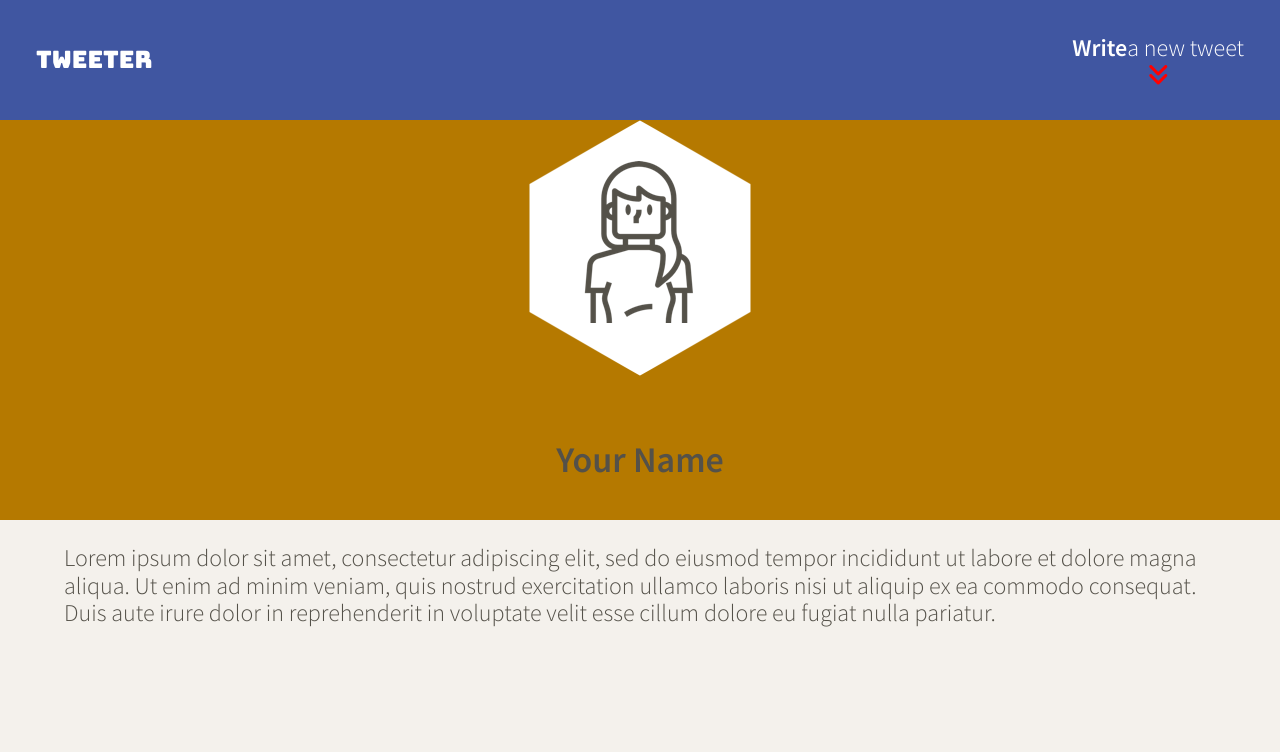
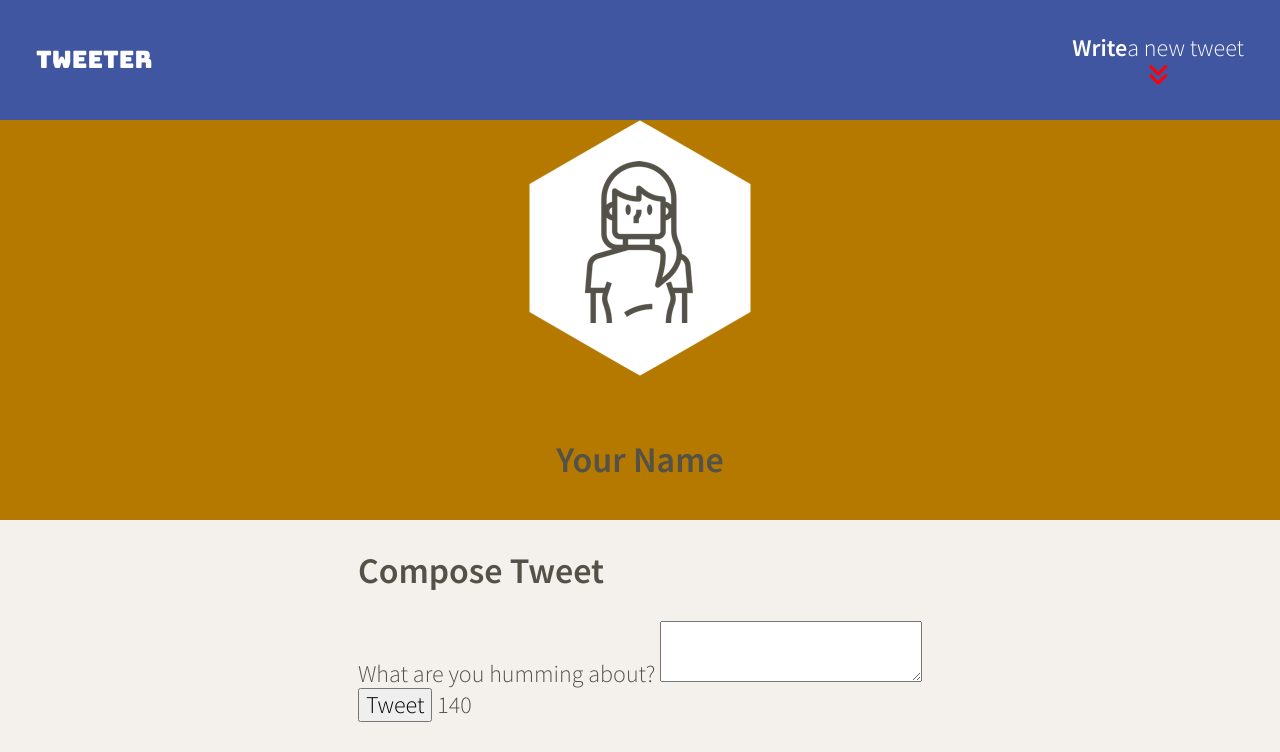
Before and after one commit to sonia0409/Tweeter, a website: page public/index.html in a window 1280 px wide. Drawn offline with nearby package versions, Linux system fonts and the light colour scheme.

Commit message:
main content added: action and method added to the section

```diff
--- a/public/index.html
+++ b/public/index.html
@@ -48,9 +48,17 @@
 
     <!-- Page-specific (main) content here -->
     <main class="container">
-      <p>Lorem ipsum dolor sit amet, consectetur adipiscing elit, sed do eiusmod tempor incididunt ut labore et dolore magna aliqua. Ut enim ad minim veniam, quis nostrud exercitation ullamco laboris nisi ut aliquip ex ea commodo consequat. Duis aute irure dolor in reprehenderit in voluptate velit esse cillum dolore eu fugiat nulla pariatur.
-
-      </p>
+      <section class="new-tweet">
+        <h2>Compose Tweet</h2>
+        <form method="POST" action="/tweets">
+          <label for="tweet-text">What are you humming about?</label>
+          <textarea name="text" id="tweet-text"></textarea>
+          <div>
+            <button type="submit">Tweet</button>
+            <output name="counter" class="counter" for="tweet-text">140</output>
+          </div>
+        </form>
+      </section>
     </main>
   </body>
 </html>
```
